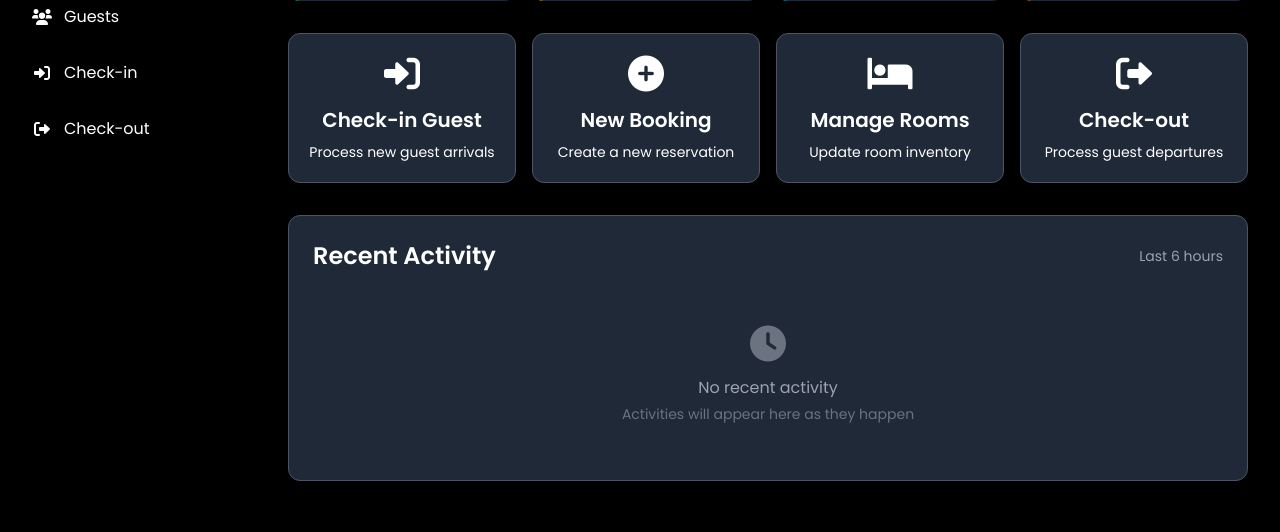
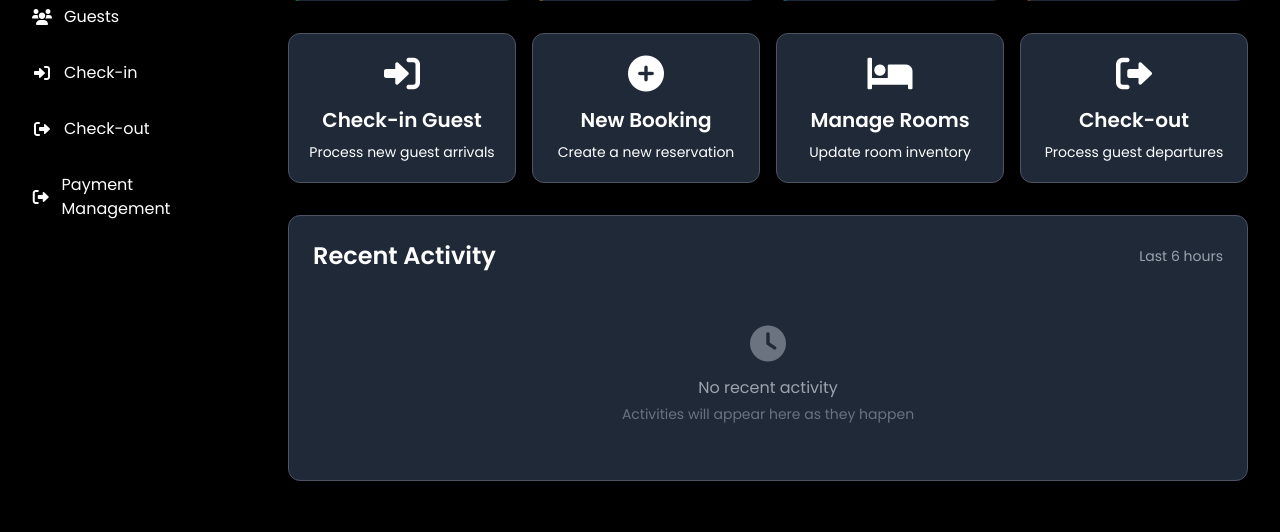
Before and after one commit to sirajsayyed06/hotel_management, a Django app: template templates/dashboard.html in a window 1280 px wide. Shown: the part 268-800 px from the top of the page. Run offline with Django 3.2, Linux system fonts and the light colour scheme; the template is opened without the code that fills it, so the values that code supplies are empty; some libraries are stand-ins or nearby versions.

Commit message:
Update dashboard.html

```diff
--- a/templates/dashboard.html
+++ b/templates/dashboard.html
@@ -43,6 +43,9 @@
                 <li><a href="{% url "checkout_view" %}"
                         class="flex items-center text-white no-underline p-3 rounded hover:bg-gray-700 transition-colors"><i
                             class="fas fa-sign-out-alt mr-3 w-5 text-center"></i> Check-out</a></li>
+                <li><a href="{% url "payment_management" %}"
+                        class="flex items-center text-white no-underline p-3 rounded hover:bg-gray-700 transition-colors"><i
+                            class="fas fa-sign-out-alt mr-3 w-5 text-center"></i> Payment Management</a></li>
             </ul>
         </div>
 
```
